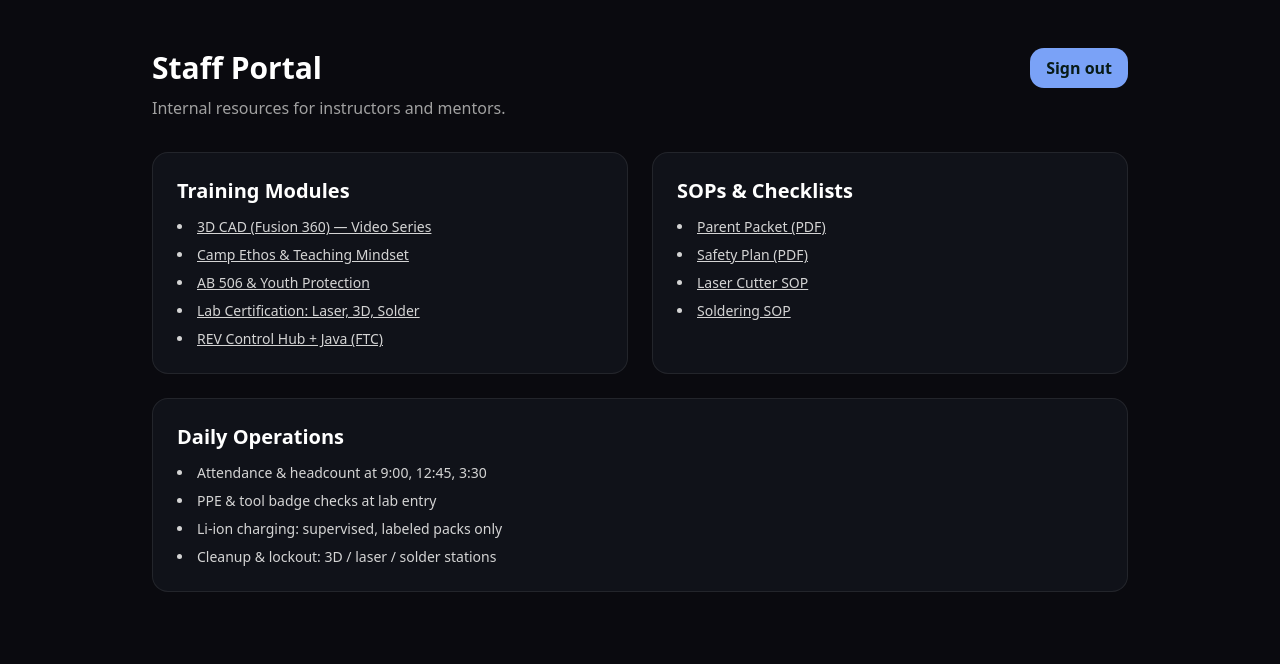
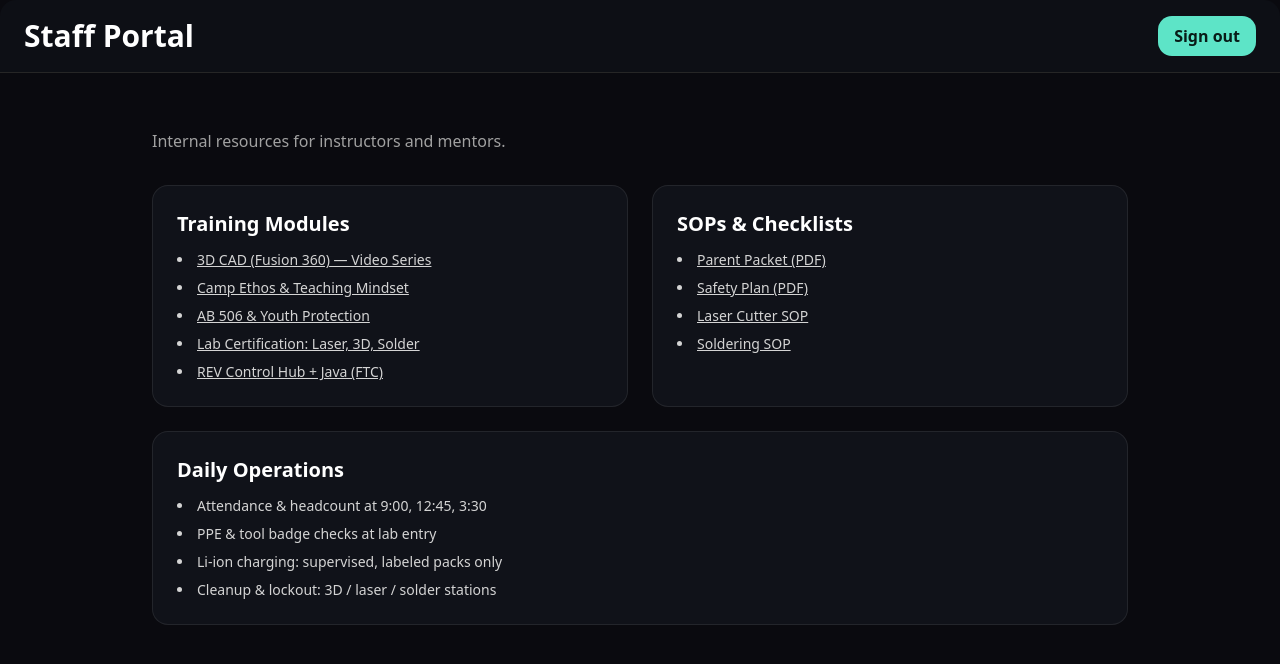
Before and after one commit to KingKumar/camp-asimov, a Next.js app: page /staff in a window 1280 px wide. Shown: the top 664 px of the page. Built offline with nearby package versions, Linux system fonts and the light colour scheme.

Commit message:
added header to staff page

```diff
--- a/app/staff/page.tsx
+++ b/app/staff/page.tsx
@@ -25,19 +25,24 @@ export default function StaffPortalPage() {
   }
 
   return (
-    <main className="max-w-5xl mx-auto px-6 py-12 text-white">
-      <div className="flex items-center justify-between">
-        <h1 className="text-3xl font-bold">Staff Portal</h1>
+    <>
+      <header className="flex items-center justify-between px-6 py-4 border-b border-neutral-800 bg-[#0d0f15] rounded-t-2xl">
+        <h1 className="text-3xl font-bold text-white">Staff Portal</h1>
         <button
           onClick={handleLogout}
           disabled={busy}
-          className="px-4 py-2 rounded-xl font-semibold"
-          style={{ backgroundColor: "#7AA2F7", color: "#081b17", opacity: busy ? 0.7 : 1 }}
+          className="px-4 py-2 rounded-xl font-semibold transition"
+          style={{
+            backgroundColor: "#5DE4C7",
+            color: "#081b17",
+            opacity: busy ? 0.7 : 1,
+          }}
         >
           {busy ? "Signing out…" : "Sign out"}
         </button>
-      </div>
+      </header>
 
+<main className="max-w-5xl mx-auto px-6 py-12 text-white">
       <p className="mt-2 text-neutral-400">
         Internal resources for instructors and mentors.
       </p>
@@ -78,5 +83,6 @@ export default function StaffPortalPage() {
         </section>
       </div>
     </main>
+    </>
   );
 }
```
